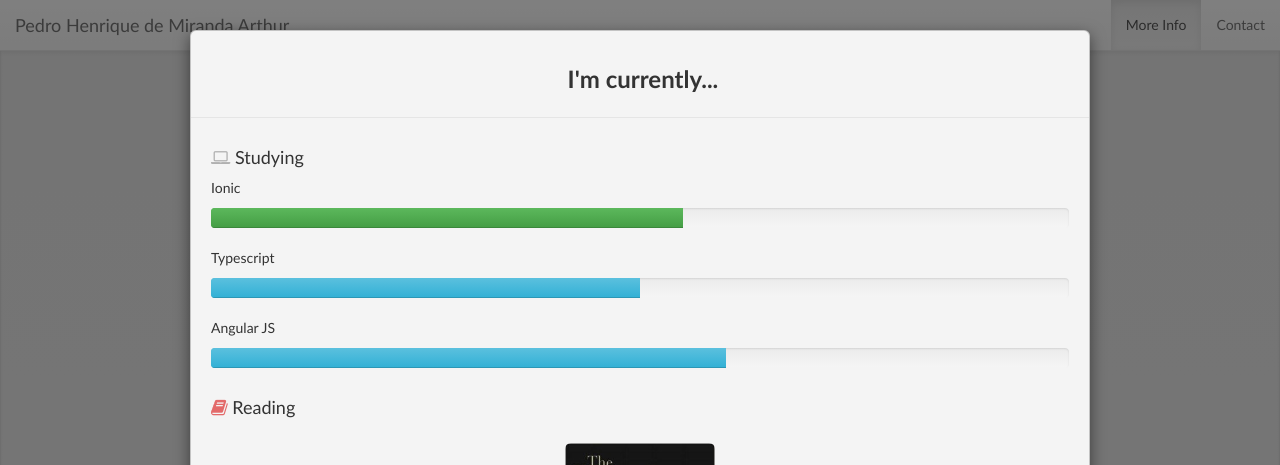
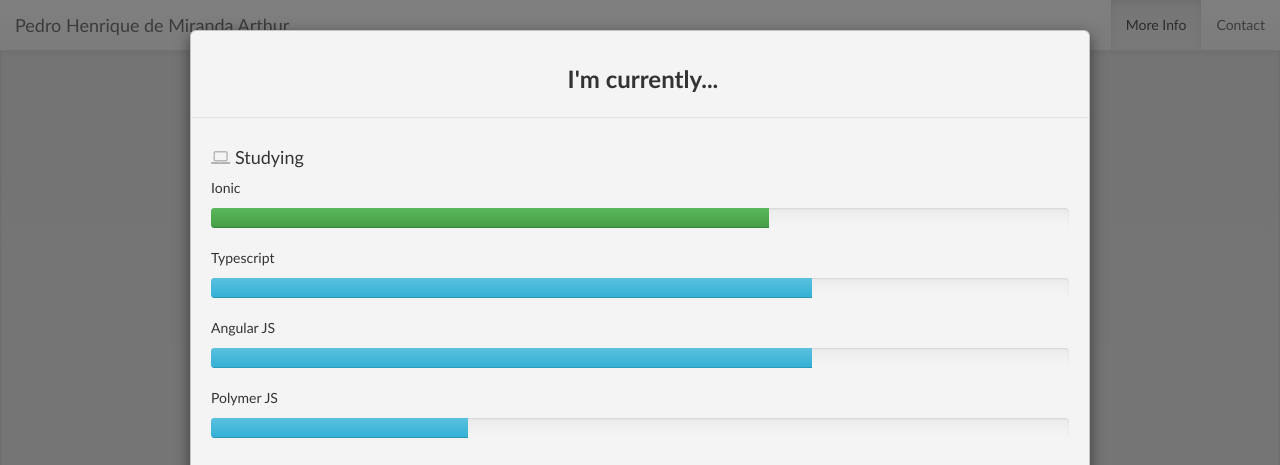
Before and after one commit to pedrohma/pedrohma.github.io, a plain HTML site: page moreInfo.html in a window 1280 px wide. Both pictures are taken after a click on the link "currently studying!". Shown: the top 465 px of the page. Drawn offline with Linux system fonts and the light colour scheme.

Commit message:
adding study fields

```diff
--- a/moreInfo.html
+++ b/moreInfo.html
@@ -303,17 +303,22 @@
 								<h4><i class="fa fa-laptop" aria-hidden="true"></i> Studying</h4>
 								<p>Ionic</p>
 								<div class="progress">
-								  <div class="progress-bar progress-bar-success" role="progressbar" aria-valuenow="55" aria-valuemin="0" aria-valuemax="100" style="width: 55%">
+								  <div class="progress-bar progress-bar-success" role="progressbar" aria-valuenow="65" aria-valuemin="0" aria-valuemax="100" style="width: 65%">
 								  </div>
 								</div>
 								<p>Typescript</p>
 								<div class="progress">
-								  <div class="progress-bar progress-bar-info" role="progressbar" aria-valuenow="50" aria-valuemin="0" aria-valuemax="100" style="width: 50%">
+								  <div class="progress-bar progress-bar-info" role="progressbar" aria-valuenow="70" aria-valuemin="0" aria-valuemax="100" style="width: 70%">
 								  </div>
 								</div>
 								<p>Angular JS</p>
 								<div class="progress">
-								  <div class="progress-bar progress-bar-info" role="progressbar" aria-valuenow="60" aria-valuemin="0" aria-valuemax="100" style="width: 60%">
+								  <div class="progress-bar progress-bar-info" role="progressbar" aria-valuenow="70" aria-valuemin="0" aria-valuemax="100" style="width: 70%">
+								  </div>
+								</div>
+								<p>Polymer JS</p>
+								<div class="progress">
+								  <div class="progress-bar progress-bar-info" role="progressbar" aria-valuenow="30" aria-valuemin="0" aria-valuemax="100" style="width: 30%">
 								  </div>
 								</div>
 							</div>
```
